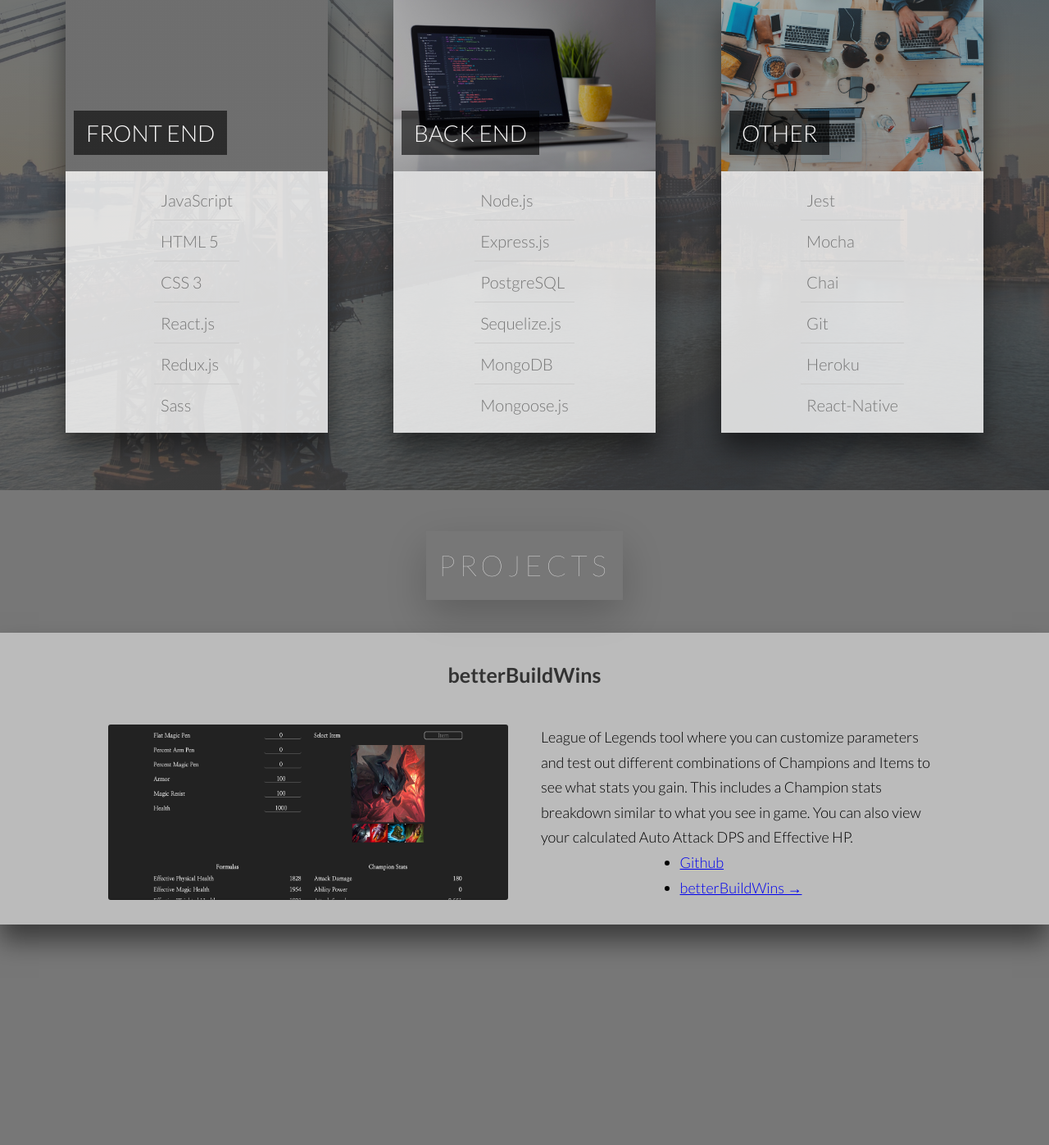
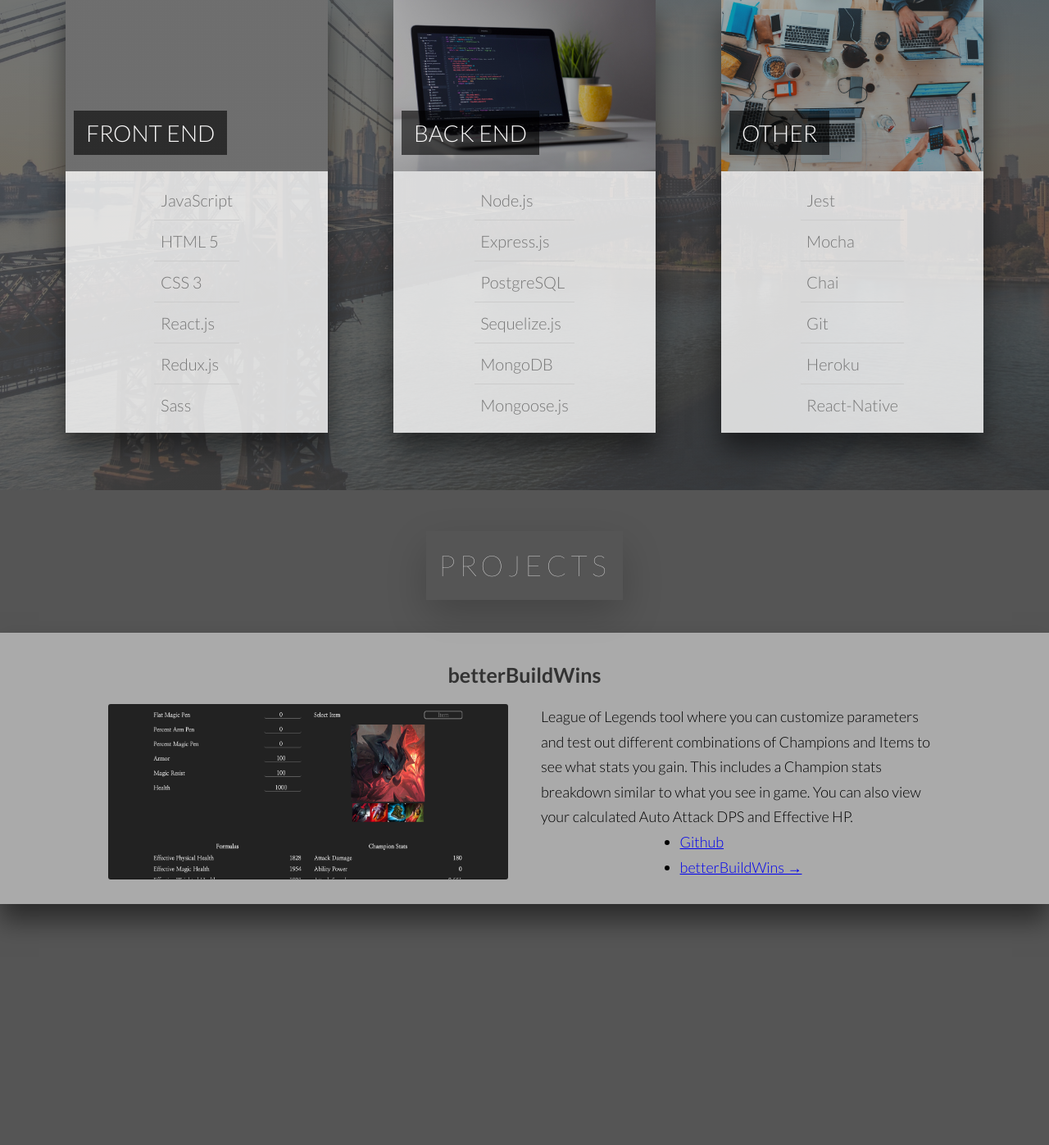
Before and after one commit to j-e-torres/portfolio, a PHP site: page / in a window 1280 px wide. Shown: the part 1827-3224 px from the top of the page at 82% size. Run offline with PHP 8.4, Linux system fonts and the light colour scheme; grey boxes are pictures that could not be loaded.

Commit message:
changed projects bgc

```diff
--- a/css/style.css
+++ b/css/style.css
@@ -12,6 +12,7 @@
   --color-grey-dark-1: #333;
   --color-grey-dark-2: #777;
   --color-grey-dark-3: #999;
+  --color-grey-dark-1-2: #555;
   --shadow-dark: 0 2rem 6rem rgba(0, 0, 0, 3);
   --shadow-medium: 0 2rem 3rem rgba(0, 0, 0, 0.5);
   --shadow-light: 0 2rem 5rem rgba(0, 0, 0, 0.2);
@@ -358,4 +359,4 @@ body {
 .section-projects {
   padding: 5rem 0;
   height: 100vh;
-  background-color: var(--color-grey-dark-2); }
+  background-color: var(--color-grey-dark-1-2); }
--- a/index.html
+++ b/index.html
@@ -294,7 +294,7 @@
 
         <div class="projects">
           <div class="project">
-            <div class="u-text-center u-margin-bottom-medium">
+            <div class="u-text-center u-margin-bottom-small">
               <h3 class="heading-tertiary">betterBuildWins</h3>
             </div>
 
--- a/sass/base/_base.scss
+++ b/sass/base/_base.scss
@@ -17,6 +17,7 @@
   --color-grey-dark-1: #333;
   --color-grey-dark-2: #777;
   --color-grey-dark-3: #999;
+  --color-grey-dark-1-2: #555;
 
   --shadow-dark: 0 2rem 6rem rgba(0, 0, 0, 3);
   --shadow-medium: 0 2rem 3rem rgba(0, 0, 0, 0.5);
--- a/sass/pages/_home.scss
+++ b/sass/pages/_home.scss
@@ -20,7 +20,8 @@
 .section-projects {
   padding: 5rem 0;
   height: 100vh;
-  background-color: var(--color-grey-dark-2);
+  background-color: var(--color-grey-dark-1-2);
+
   // opacity: 0.8;
 }
 
```
